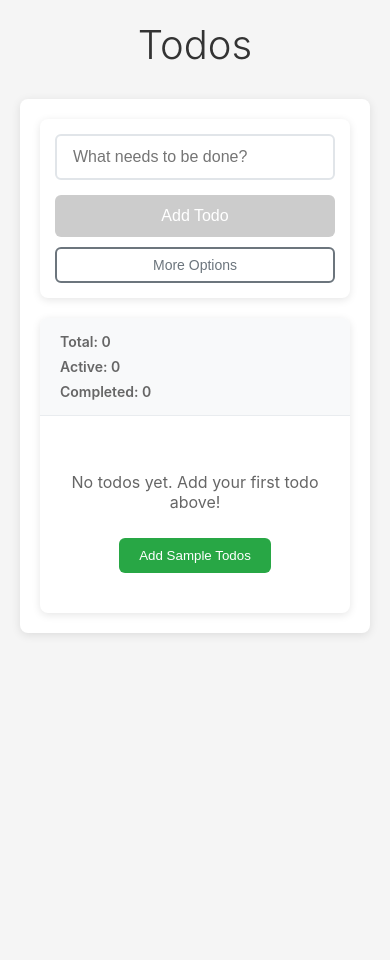
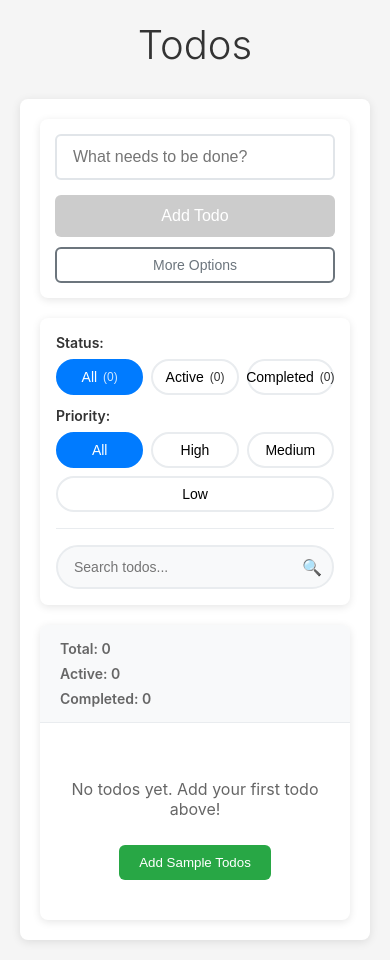
Before and after one commit to loiccheck404/Todos, an Angular app: page / in a window 390 px wide. Before the commit the page ends 844 px from the top, so only its background shows below. Built offline with nearby package versions, Linux system fonts and the light colour scheme.

Commit message:
fourth commit

```diff
--- a/src/app/app.html
+++ b/src/app/app.html
@@ -5,6 +5,7 @@
 
   <main>
     <app-add-todo></app-add-todo>
+    <app-filter-bar></app-filter-bar>
     <app-todo-list></app-todo-list>
     <router-outlet></router-outlet>
   </main>
--- a/src/app/app.ts
+++ b/src/app/app.ts
@@ -3,6 +3,7 @@ import { CommonModule } from '@angular/common';
 import { RouterOutlet } from '@angular/router';
 import { AddTodoComponent } from './components/add-todo/add-todo';
 import { TodoListComponent } from './components/todo-list/todo-list';
+import { FilterBarComponent } from './components/filter-bar/filter-bar';
 import { ToastComponent } from './components/toast/toast';
 import { ConfirmationDialogComponent } from './components/confirmation-dialog/confirmation-dialog';
 
@@ -13,6 +14,7 @@ import { ConfirmationDialogComponent } from './components/confirmation-dialog/co
     CommonModule,
     RouterOutlet,
     AddTodoComponent,
+    FilterBarComponent,
     TodoListComponent,
     ToastComponent,
     ConfirmationDialogComponent,
--- a/src/app/components/filter-bar/filter-bar.css
+++ b/src/app/components/filter-bar/filter-bar.css
@@ -0,0 +1,236 @@
+.filter-bar {
+  background: white;
+  padding: 20px;
+  border-radius: 8px;
+  box-shadow: 0 2px 8px rgba(0, 0, 0, 0.1);
+  margin-bottom: 20px;
+}
+
+.filter-section {
+  display: flex;
+  flex-direction: column;
+  gap: 16px;
+  margin-bottom: 16px;
+}
+
+.filter-group {
+  display: flex;
+  align-items: center;
+  gap: 12px;
+  flex-wrap: wrap;
+}
+
+.filter-label {
+  font-size: 14px;
+  font-weight: 600;
+  color: #333;
+  min-width: 60px;
+}
+
+.button-group {
+  display: flex;
+  gap: 8px;
+  flex-wrap: wrap;
+}
+
+.filter-btn {
+  padding: 8px 16px;
+  border: 2px solid #e9ecef;
+  background: white;
+  border-radius: 20px;
+  cursor: pointer;
+  font-size: 14px;
+  font-weight: 500;
+  transition: all 0.2s ease;
+  display: flex;
+  align-items: center;
+  gap: 6px;
+}
+
+.filter-btn:hover {
+  border-color: #007bff;
+  background: #f8f9fa;
+}
+
+.filter-btn.active {
+  background: #007bff;
+  border-color: #007bff;
+  color: white;
+}
+
+.count {
+  font-size: 12px;
+  opacity: 0.8;
+}
+
+.priority-filter.priority-high.active {
+  background: #dc3545;
+  border-color: #dc3545;
+}
+
+.priority-filter.priority-medium.active {
+  background: #ffc107;
+  border-color: #ffc107;
+  color: #000;
+}
+
+.priority-filter.priority-low.active {
+  background: #28a745;
+  border-color: #28a745;
+}
+
+.priority-filter.priority-high:hover {
+  border-color: #dc3545;
+  background: #f8d7da;
+}
+
+.priority-filter.priority-medium:hover {
+  border-color: #ffc107;
+  background: #fff3cd;
+}
+
+.priority-filter.priority-low:hover {
+  border-color: #28a745;
+  background: #d4edda;
+}
+
+.search-section {
+  border-top: 1px solid #e9ecef;
+  padding-top: 16px;
+}
+
+.search-input-wrapper {
+  position: relative;
+  max-width: 400px;
+}
+
+.search-input {
+  width: 100%;
+  padding: 12px 40px 12px 16px;
+  border: 2px solid #e9ecef;
+  border-radius: 25px;
+  font-size: 14px;
+  transition: border-color 0.2s ease;
+  background: #f8f9fa;
+}
+
+.search-input:focus {
+  outline: none;
+  border-color: #007bff;
+  background: white;
+  box-shadow: 0 0 0 3px rgba(0, 123, 255, 0.1);
+}
+
+.search-input:not(:placeholder-shown) {
+  background: white;
+}
+
+.clear-search {
+  position: absolute;
+  right: 32px;
+  top: 50%;
+  transform: translateY(-50%);
+  background: none;
+  border: none;
+  font-size: 18px;
+  cursor: pointer;
+  color: #666;
+  width: 20px;
+  height: 20px;
+  border-radius: 50%;
+  display: flex;
+  align-items: center;
+  justify-content: center;
+  transition: all 0.2s ease;
+}
+
+.clear-search:hover {
+  background: #e9ecef;
+  color: #333;
+}
+
+.search-icon {
+  position: absolute;
+  right: 12px;
+  top: 50%;
+  transform: translateY(-50%);
+  color: #666;
+  pointer-events: none;
+}
+
+.filter-actions {
+  display: flex;
+  justify-content: space-between;
+  align-items: center;
+  padding-top: 16px;
+  border-top: 1px solid #e9ecef;
+  margin-top: 16px;
+}
+
+.clear-filters-btn {
+  background: #6c757d;
+  color: white;
+  border: none;
+  padding: 8px 16px;
+  border-radius: 6px;
+  cursor: pointer;
+  font-size: 12px;
+  font-weight: 500;
+  transition: background-color 0.2s ease;
+}
+
+.clear-filters-btn:hover {
+  background: #5a6268;
+}
+
+.active-filters-indicator {
+  font-size: 12px;
+  color: #666;
+  font-style: italic;
+  margin-left: auto;
+}
+
+@media (max-width: 768px) {
+  .filter-bar {
+    padding: 16px;
+  }
+
+  .filter-section {
+    gap: 12px;
+  }
+
+  .filter-group {
+    flex-direction: column;
+    align-items: flex-start;
+    gap: 8px;
+  }
+
+  .filter-label {
+    min-width: auto;
+  }
+
+  .button-group {
+    width: 100%;
+  }
+
+  .filter-btn {
+    flex: 1;
+    justify-content: center;
+    min-width: 80px;
+  }
+
+  .search-input-wrapper {
+    max-width: none;
+  }
+
+  .filter-actions {
+    flex-direction: column;
+    align-items: stretch;
+    gap: 8px;
+  }
+
+  .active-filters-indicator {
+    margin-left: 0;
+    text-align: center;
+  }
+}
--- a/src/app/components/filter-bar/filter-bar.html
+++ b/src/app/components/filter-bar/filter-bar.html
@@ -1 +1,75 @@
-<p>filter-bar works!</p>
+<div class="filter-bar">
+  <div class="filter-section">
+    <div class="filter-group">
+      <label class="filter-label">Status:</label>
+      <div class="button-group">
+        <button
+          *ngFor="let status of statusFilters"
+          class="filter-btn"
+          [class.active]="currentFilter.status === status.value"
+          (click)="setStatusFilter(status.value)"
+          [title]="status.label">
+          {{ status.label }}
+          <span class="count">({{ status.count }})</span>
+        </button>
+      </div>
+    </div>
+
+    <div class="filter-group">
+      <label class="filter-label">Priority:</label>
+      <div class="button-group">
+        <button
+          class="filter-btn priority-filter"
+          [class.active]="currentFilter.priority === undefined"
+          (click)="setPriorityFilter(undefined)"
+          title="All Priorities">
+          All
+        </button>
+        <button
+          *ngFor="let priority of priorityFilters"
+          class="filter-btn priority-filter"
+          [class.active]="currentFilter.priority === priority.value"
+          [class]="'priority-' + priority.value"
+          (click)="setPriorityFilter(priority.value)"
+          [title]="priority.label + ' Priority'">
+          {{ priority.label }}
+        </button>
+      </div>
+    </div>
+  </div>
+
+  <div class="search-section">
+    <div class="search-input-wrapper">
+      <input
+        type="text"
+        class="search-input"
+        placeholder="Search todos..."
+        [(ngModel)]="searchTerm"
+        (input)="onSearchInput($event)"
+        #searchInput>
+
+      <button
+        *ngIf="searchTerm"
+        class="clear-search"
+        (click)="clearSearch(); searchInput.focus()"
+        title="Clear search">
+        ×
+      </button>
+
+      <span class="search-icon">🔍</span>
+    </div>
+  </div>
+
+  <div class="filter-actions" *ngIf="hasActiveFilters()">
+    <button
+      class="clear-filters-btn"
+      (click)="clearAllFilters()"
+      title="Clear all filters">
+      Clear Filters
+    </button>
+
+    <span class="active-filters-indicator">
+      {{ getActiveFiltersText() }}
+    </span>
+  </div>
+</div>
--- a/src/app/components/filter-bar/filter-bar.ts
+++ b/src/app/components/filter-bar/filter-bar.ts
@@ -1,11 +1,114 @@
-import { Component } from '@angular/core';
+import { Component, OnInit, OnDestroy } from '@angular/core';
+import { CommonModule } from '@angular/common';
+import { FormsModule } from '@angular/forms';
+import { TodoService } from '../../services/todo.service';
+import { TodoStatus, TodoPriority, TodoFilter } from '../../models';
+import { Subject } from 'rxjs';
+import { debounceTime, distinctUntilChanged, takeUntil } from 'rxjs/operators';
 
 @Component({
   selector: 'app-filter-bar',
-  imports: [],
+  standalone: true,
+  imports: [CommonModule, FormsModule],
   templateUrl: './filter-bar.html',
-  styleUrl: './filter-bar.css'
+  styleUrls: ['./filter-bar.css'],
 })
-export class FilterBar {
+export class FilterBarComponent implements OnInit, OnDestroy {
+  private destroy$ = new Subject<void>();
+  private searchSubject = new Subject<string>();
 
+  currentFilter: TodoFilter = { status: TodoStatus.ALL, searchTerm: '' };
+  searchTerm = '';
+
+  statusFilters = [
+    { value: TodoStatus.ALL, label: 'All', count: 0 },
+    { value: TodoStatus.ACTIVE, label: 'Active', count: 0 },
+    { value: TodoStatus.COMPLETED, label: 'Completed', count: 0 },
+  ];
+
+  priorityFilters = [
+    { value: TodoPriority.HIGH, label: 'High' },
+    { value: TodoPriority.MEDIUM, label: 'Medium' },
+    { value: TodoPriority.LOW, label: 'Low' },
+  ];
+
+  constructor(private todoService: TodoService) {}
+
+  ngOnInit() {
+    // Subscribe to current filter state
+    this.todoService.filter$.pipe(takeUntil(this.destroy$)).subscribe((filter) => {
+      this.currentFilter = filter;
+      this.searchTerm = filter.searchTerm || '';
+    });
+
+    // Subscribe to todo stats to update counts
+    this.todoService.stats$.pipe(takeUntil(this.destroy$)).subscribe((stats) => {
+      this.statusFilters[0].count = stats.total;
+      this.statusFilters[1].count = stats.active;
+      this.statusFilters[2].count = stats.completed;
+    });
+
+    // Setup debounced search
+    this.searchSubject
+      .pipe(debounceTime(300), distinctUntilChanged(), takeUntil(this.destroy$))
+      .subscribe((searchTerm) => {
+        this.todoService.setFilter({ searchTerm });
+      });
+  }
+
+  ngOnDestroy() {
+    this.destroy$.next();
+    this.destroy$.complete();
+  }
+
+  setStatusFilter(status: TodoStatus) {
+    this.todoService.setFilter({ status });
+  }
+
+  setPriorityFilter(priority: TodoPriority | undefined) {
+    this.todoService.setFilter({ priority });
+  }
+
+  onSearchInput(event: Event) {
+    const input = event.target as HTMLInputElement;
+    this.searchSubject.next(input.value);
+  }
+
+  clearSearch() {
+    this.searchTerm = '';
+    this.searchSubject.next('');
+  }
+
+  clearAllFilters() {
+    this.searchTerm = '';
+    this.todoService.clearFilter();
+  }
+
+  hasActiveFilters(): boolean {
+    const hasStatusFilter = this.currentFilter.status !== TodoStatus.ALL;
+    const hasPriorityFilter = this.currentFilter.priority !== undefined;
+    const hasSearchFilter = !!(
+      this.currentFilter.searchTerm && this.currentFilter.searchTerm.trim().length > 0
+    );
+
+    return hasStatusFilter || hasPriorityFilter || hasSearchFilter;
+  }
+
+  getActiveFiltersText(): string {
+    const filters: string[] = [];
+
+    if (this.currentFilter.status !== TodoStatus.ALL) {
+      filters.push(`Status: ${this.currentFilter.status}`);
+    }
+
+    if (this.currentFilter.priority) {
+      filters.push(`Priority: ${this.currentFilter.priority}`);
+    }
+
+    if (this.currentFilter.searchTerm) {
+      filters.push(`Search: "${this.currentFilter.searchTerm}"`);
+    }
+
+    return filters.length > 0 ? `Active filters: ${filters.join(', ')}` : '';
+  }
 }
```
